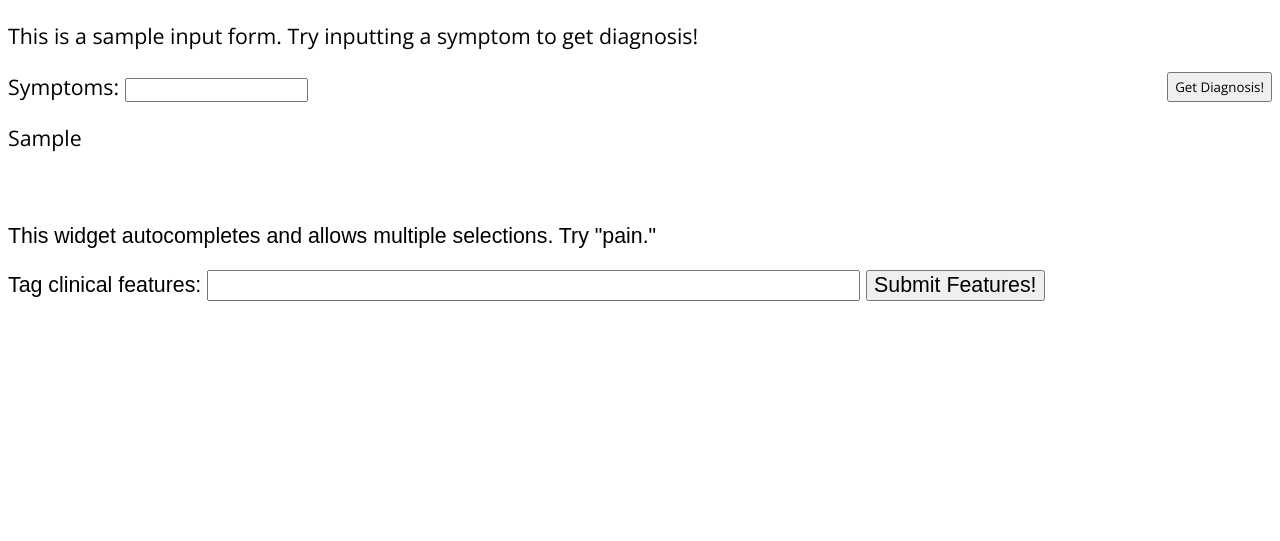
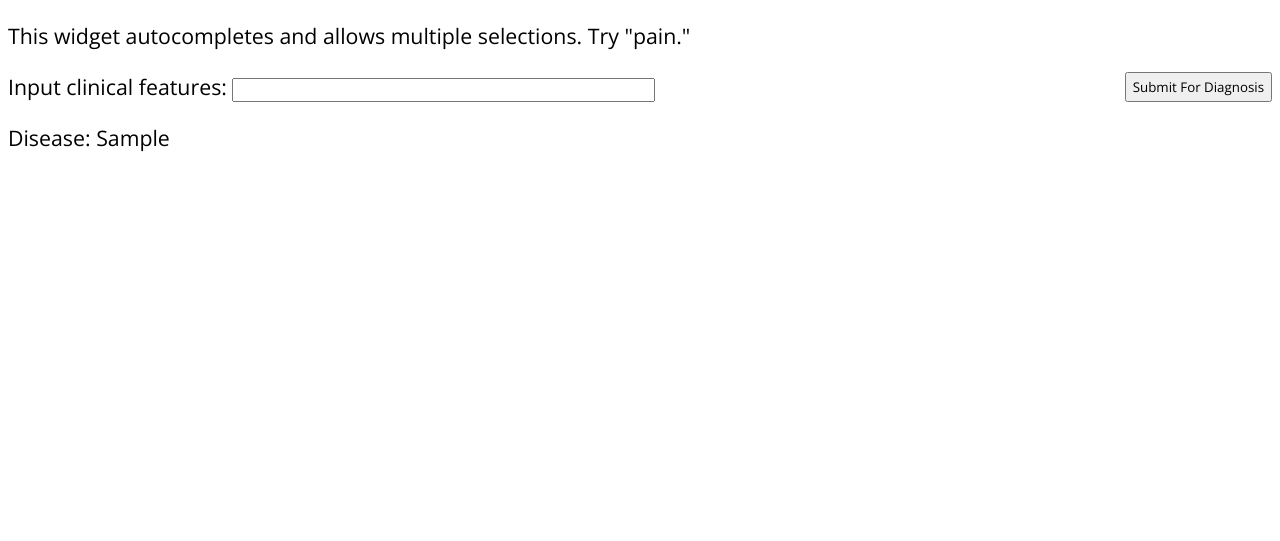
Before and after one commit to boubezariali/MedE101, a Flask app: template app/templates/index.html in a window 1280 px wide. Shown: the part 157-698 px from the top of the page. Run offline with Flask 2, Linux system fonts and the light colour scheme; the template is opened without the code that fills it: most values are stand-ins (such as "Sample title", 1, 10 or a date in 2020); some libraries are stand-ins or nearby versions.

Commit message:
[App] Connect multiple-tag input to backend and reformat

```diff
--- a/app/app.py
+++ b/app/app.py
@@ -9,11 +9,12 @@ def home_page():
     example_embed='This sample string is from Python, passed into HTML frontend via Flask!'
     return render_template('index.html', embed=example_embed)
 
+
 @app.route('/submitfn', methods = ['POST', 'GET'])
 def submitfn():
     if request.method == 'POST':
-        symp = request.form['symptom']
-        print("symp is ", symp)
+        symp = request.form['tags'] # comma separated string
+        print("symp is ", symp, len(symp))
         msg = testHelper(symp)
         return render_template('index.html', disease_output=msg)
     else:
@@ -37,9 +38,7 @@ def submitfn():
 def testHelper(input):
     diseases = ["heart attack", "flu", "cancer", "allergy"]
     pick = len(input) % len(diseases)
-    msg = "Disease: " + diseases[pick]
-    print(msg)
-    return msg
+    return diseases[pick]
 
 
 
--- a/app/templates/index.html
+++ b/app/templates/index.html
@@ -1,10 +1,11 @@
 <html>
+
 <head>
 	<link href="{{url_for('static', filename='styles.css')}}" rel="stylesheet" />
 	<script src="https://ajax.googleapis.com/ajax/libs/jquery/3.1.0/jquery.min.js"></script>
 	<script src="{{url_for('static', filename='app_front.js')}}"></script>
 	<script src="https://code.jquery.com/ui/1.12.1/jquery-ui.js"></script>
-		<link rel="stylesheet" href="//code.jquery.com/ui/1.12.1/themes/base/jquery-ui.css"/>
+	<link rel="stylesheet" href="//code.jquery.com/ui/1.12.1/themes/base/jquery-ui.css" />
 	<link rel="shortcut icon" href="#" />
 </head>
 
@@ -15,21 +16,17 @@
 		<hr />
 	</header>
 	<main>
-			<p>This is a sample input form. Try inputting a symptom to get diagnosis!</p>
-			<form id="symptom_form" action="/submitfn" method="post">
-			  <label>Symptoms:
-				  <input type="text" id="symptom" name="symptom" />
+		<div>
+			<p>This widget autocompletes and allows multiple selections. Try "pain."</p>
+			<form id="input_tags" action="/submitfn" method="post">
+				<label> Input clinical features:
+					<input id="tags" name="tags" size="50">
 				</label>
-			  <button type="submit">Get Diagnosis!</button>
+				<button type="submit">Submit For Diagnosis</button>
 			</form>
-			<p>{{disease_output}}</p>
-			<br>
-			<div class="ui-widget">
-				<p>This widget autocompletes and allows multiple selections. Try "pain."</p>
-				<label for="tags">Tag clinical features: </label>
-				<input id="tags" size="50">
-				<button type="submit">Submit Features!</button>
+			<p>Disease: {{disease_output}}</p>
 		</div>
 	</main>
 </body>
+
 </html>
```
Also changed, not shown: app/static/app_front.js (+5 -5 lines). Lines whose indentation alone changed are shown as unchanged.
